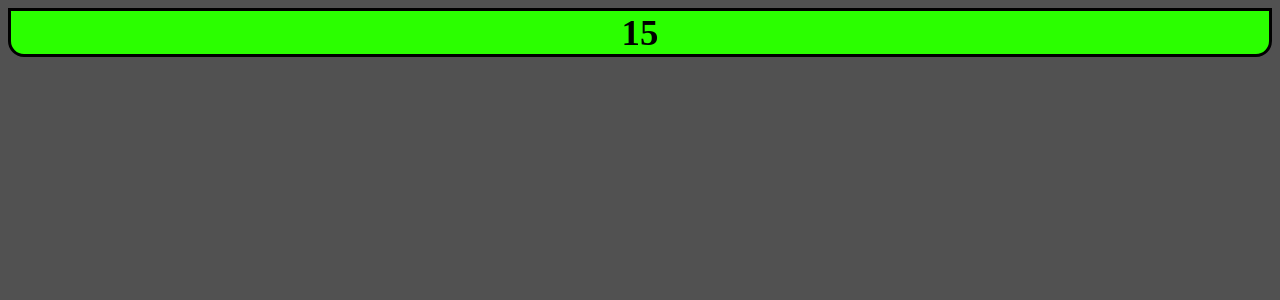
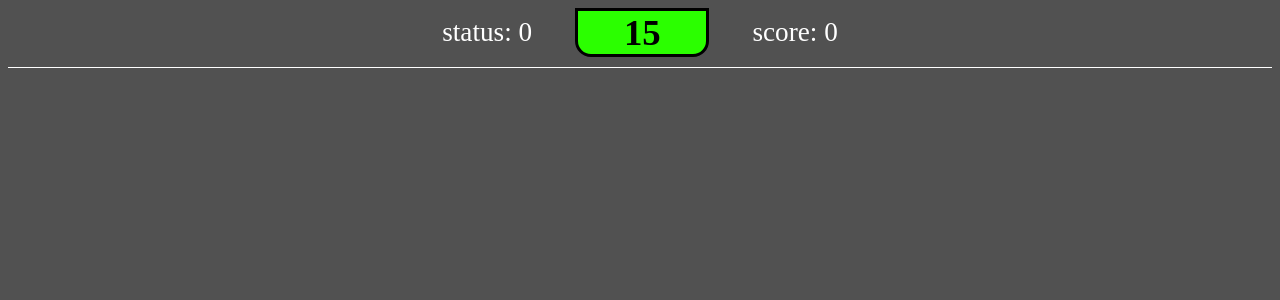
Before and after one commit to araujobrunodev/Pliw, a React app: page / in a window 1280 px wide. Shown: the top 300 px of the page. Built offline with nearby package versions, Linux system fonts and the light colour scheme; the HTML template or start-up script is replaced by a standard one.

Commit message:
add scoreboard

```diff
--- a/src/App.tsx
+++ b/src/App.tsx
@@ -5,11 +5,12 @@ import "./styles/app.css"
 import { useState } from "react"
 import Button from "./components/button"
 import Stopwatch from "./components/stopwatch"
+import Scoreboard from "./components/scoreboard"
 
 function App() {
   return (
     <>
-      <Stopwatch/>
+      <Scoreboard hiddenLevel={false}/>
     </>
   )
 }
--- /dev/null
+++ b/src/components/scoreboard.tsx
@@ -0,0 +1,30 @@
+import { FC } from "react"
+import CountText from "./countText"
+import Stopwatch from "./stopwatch"
+import "../styles/scoreboard.css"
+
+interface ScoreboardProps {
+    hiddenLevel: boolean
+}
+
+const Scoreboard:FC<ScoreboardProps> = ({
+    hiddenLevel
+}) => {
+    return (
+        <div className="scoreboard">
+            {
+                hiddenLevel == true ?
+                <button className="arrow_button">
+                    <img className="arrow" src="arrow_back.svg" alt="arrow"/>
+                </button> :
+                <CountText className="level" title="status" value="0"/>
+            }
+
+            <Stopwatch/>
+
+            <CountText className="status" title="score" value="0"/>
+        </div>
+    )
+}
+
+export default Scoreboard
--- /dev/null
+++ b/src/styles/scoreboard.css
@@ -0,0 +1,25 @@
+.scoreboard {
+    display: flex;
+    flex-flow: wrap row;
+    justify-content: center;
+    gap: 2.7rem;
+    padding-bottom: 10px;
+    border-bottom: 1px solid white;
+}
+
+.arrow_button {
+    background-color: transparent;
+    border: none;
+}
+
+.arrow {
+    width: 2.5rem;
+    height: 2.5rem;
+}
+
+.status, .level {
+    color: white;
+    font-size: 1.7rem;
+    margin: 0px;
+    line-height: 3rem;
+}
--- a/src/styles/stopwatch.css
+++ b/src/styles/stopwatch.css
@@ -6,6 +6,7 @@
     background-color: #2BFF00;
     border-radius: 0rem 0rem 1rem 1rem;
     border: 0.2rem solid black;
+    width: 8rem;
 }
 
 .time {
```
Also changed, not shown: public/arrow_back.svg (added).
